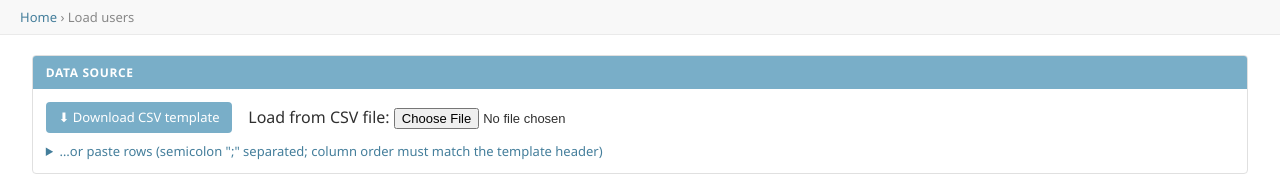
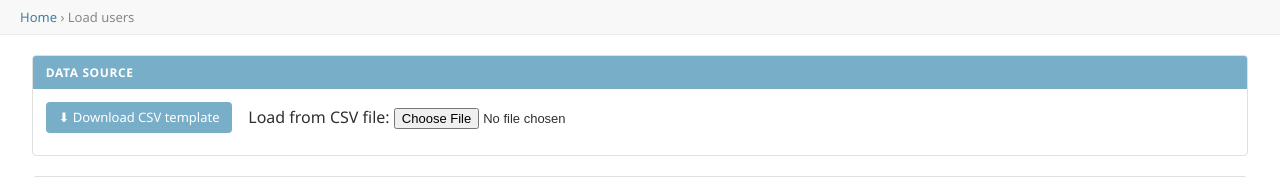
Before and after one commit to siarhei-leuchanka/rossum-user-loader, a Flask app: template src/rossum_user_loader/web/templates/index.html in a window 1280 px wide. Shown: the part 51-228 px from the top of the page. Run offline with Flask 3, Linux system fonts and the light colour scheme; the visitor is signed in with stand-in values (Sample User, id 1); the template is opened without the code that fills it: most values are stand-ins (such as "Sample title", 1, 10 or a date in 2020); parts of the project's set-up code (start-up, migrations or seed data) failed here and were passed over.

Commit message:
feat(web): CSV round-trip for existing users; drop paste import
- Remove the "paste rows" panel; loading rows from a CSV file stays
- "Download CSV" on the Existing Users tab exports the current list in the
  exact Load-CSV format (same header, ';' delimiter, RFC-4180 quoting via
  csvField) so it re-imports 1:1 through "Load from CSV file"
- CSV import auto-detects updates: rows matching an existing user (by
  username, or email when username is blank) arrive as action=patch with
  username/email locked on arrival — same as copy-from-existing — plus an
  informational note; new-user rows stay as editable create rows

Co-Authored-By: Claude Opus 4.8 (1M context) <noreply@anthropic.com>

```diff
--- a/src/rossum_user_loader/web/templates/index.html
+++ b/src/rossum_user_loader/web/templates/index.html
@@ -44,8 +44,6 @@
     .ds-row { display: flex; gap: 1rem; align-items: center; flex-wrap: wrap; margin: 0 0 .6rem; }
     .ds-file input[type="file"] { font-size: 13px; }
     details summary { cursor: pointer; color: #447e9b; font-size: 13px; }
-    #paste { width: 100%; margin: .4rem 0; font-size: 13px; }
-    .ds-paste-actions { display: flex; gap: .5rem; }
 
     /* Toolbar attached to the table */
     .table-toolbar { display: flex; gap: .7rem; align-items: center; flex-wrap: wrap;
@@ -91,6 +89,7 @@
     /* Identity fields locked while action=patch (match-only, never written). */
     #grid input[readonly] { background: #f3f3f3; color: #555; cursor: not-allowed; }
     #dupwarn { margin: .2rem 0; color: #b00020; font-weight: 600; }
+    #importnote { margin: .2rem 0; color: #2b4b5a; font-weight: 600; }
     #dupwarn div { margin: .15rem 0; }
     .actions-col { white-space: nowrap; }
 
@@ -137,14 +136,6 @@
               <input type="file" id="csvfile" accept=".csv,text/csv" onchange="loadCsvFile(this)">
             </label>
           </div>
-          <details>
-            <summary>…or paste rows (semicolon ";" separated; column order must match the template header)</summary>
-            <textarea id="paste" rows="4" placeholder="auth_type;email;first_name;last_name;username;oidc_id;role;queue_ids;can_approve"></textarea>
-            <div class="ds-paste-actions">
-              <button class="button" onclick="importPaste()">Import paste</button>
-              <button class="button secondary" onclick="document.getElementById('paste').value=''">Clear paste</button>
-            </div>
-          </details>
         </div>
       </div>
 
@@ -183,6 +174,7 @@
           </table>
         </div>
         <div class="module-foot">
+          <div id="importnote" style="display:none"></div>
           <div id="dupwarn" style="display:none"></div>
         </div>
       </div>
@@ -203,6 +195,7 @@
         <div class="table-toolbar">
           <button class="button" onclick="copySelectedExisting()">Copy selected to load list (as patch)</button>
           <button class="button secondary" onclick="copyAllExisting()">Copy all</button>
+          <button class="button secondary" onclick="downloadExistingCsv()">⬇ Download CSV</button>
           <button class="button secondary" onclick="refreshExisting()">⟳ Refresh</button>
           <span id="refresh-status"></span>
           <span class="hint">Tick the users you want, then copy them in as <b>patch</b> rows to update them.
@@ -265,7 +258,7 @@
       // name or id; checkboxes keep multi-selection. Selected ids are read on
       // submit (collectRows) and stored "one id per line".
       //
-      // Incoming tokens (from CSV/paste, newline- or comma-separated) may be
+      // Incoming tokens (from CSV, newline- or comma-separated) may be
       // queue IDs OR queue NAMES (case-insensitive). Names can contain spaces,
       // so we do NOT split on spaces. Tokens that match no org queue are shown
       // so the user knows why a queue wasn't assigned.
@@ -406,6 +399,7 @@
       document.getElementById('results').innerHTML = '';
       document.getElementById('status').textContent = '';
       document.getElementById('loglink').style.display = 'none';
+      document.getElementById('importnote').style.display = 'none';
       refreshDupWarning();
     }
 
@@ -475,6 +469,33 @@
         const found = byEmail.get(emailInp.value.trim().toLowerCase());
         if (found) userInp.value = found;
       });
+    }
+
+    // Quote a CSV cell so ';' delimiters, quotes, and multi-line queue_ids
+    // survive a round-trip through parseDelimited / the CLI reader.
+    function csvField(v) {
+      v = v == null ? '' : String(v);
+      return /[";\n\r]/.test(v) ? '"' + v.replace(/"/g, '""') + '"' : v;
+    }
+
+    // Export the existing users in the exact Load-CSV format (same HEADER
+    // order and ';' delimiter as the template), built via existingToRow so the
+    // file re-imports 1:1 through "Load from CSV file" on the Load Users tab.
+    function downloadExistingCsv() {
+      if (!EXISTING.length) { alert('No existing users to export.'); return; }
+      const lines = [HEADER.join(DELIM)];
+      EXISTING.forEach(u => {
+        const row = existingToRow(u);
+        lines.push(HEADER.map(col => csvField(row[col])).join(DELIM));
+      });
+      const blob = new Blob([lines.join('\r\n') + '\r\n'], { type: 'text/csv' });
+      const a = document.createElement('a');
+      a.href = URL.createObjectURL(blob);
+      a.download = 'existing_users.csv';
+      document.body.appendChild(a);
+      a.click();
+      a.remove();
+      URL.revokeObjectURL(a.href);
     }
 
     async function refreshExisting() {
@@ -647,21 +668,27 @@
       const first = parsed[0].map(c => c.trim().toLowerCase());
       if (first.includes('email') && first.includes('auth_type')) start = 1;
       let capped = false;
+      let autoPatched = 0;
       for (let i = start; i < parsed.length; i++) {
         if (gridCount() >= MAX_ROWS) { capped = true; break; }
         const cells = parsed[i];
         const vals = {};
         HEADER.forEach((col, j) => { vals[col] = (cells[j] || '').trim(); });
+        // A row matching an existing user is an UPDATE: import it as a patch
+        // row (identity fields locked), exactly like copy-from-existing. As a
+        // create it would only be skipped anyway.
+        const eff = (vals.username || vals.email || '').toLowerCase();
+        if (eff && EXISTING_USERNAMES.has(eff)) { vals.action = 'patch'; autoPatched++; }
         addRow(vals);
       }
       if (capped) alert('Row limit reached (' + MAX_ROWS + '). Remaining rows were not imported.');
+      const note = document.getElementById('importnote');
+      note.textContent = autoPatched
+        ? 'ℹ ' + autoPatched + ' imported row(s) match existing users and were set to PATCH — '
+          + 'username/email locked (they only identify the user); the highlighted fields will update them.'
+        : '';
+      note.style.display = autoPatched ? 'block' : 'none';
       refreshDupWarning();
-    }
-
-    function importPaste() {
-      const text = document.getElementById('paste').value;
-      if (!text.trim()) return;
-      importDelimited(text);
     }
 
     function loadCsvFile(input) {
@@ -702,7 +729,7 @@
     function confirmAndStart() {
       const n = document.querySelectorAll('#grid tr').length;
       if (n === 0) {
-        alert('No rows to load — add rows, load a CSV, or paste data first.');
+        alert('No rows to load — add rows or load a CSV first.');
         return;
       }
       const ok = window.confirm(
```
Also changed, not shown: tests/test_web.py (+30 -1 lines).
